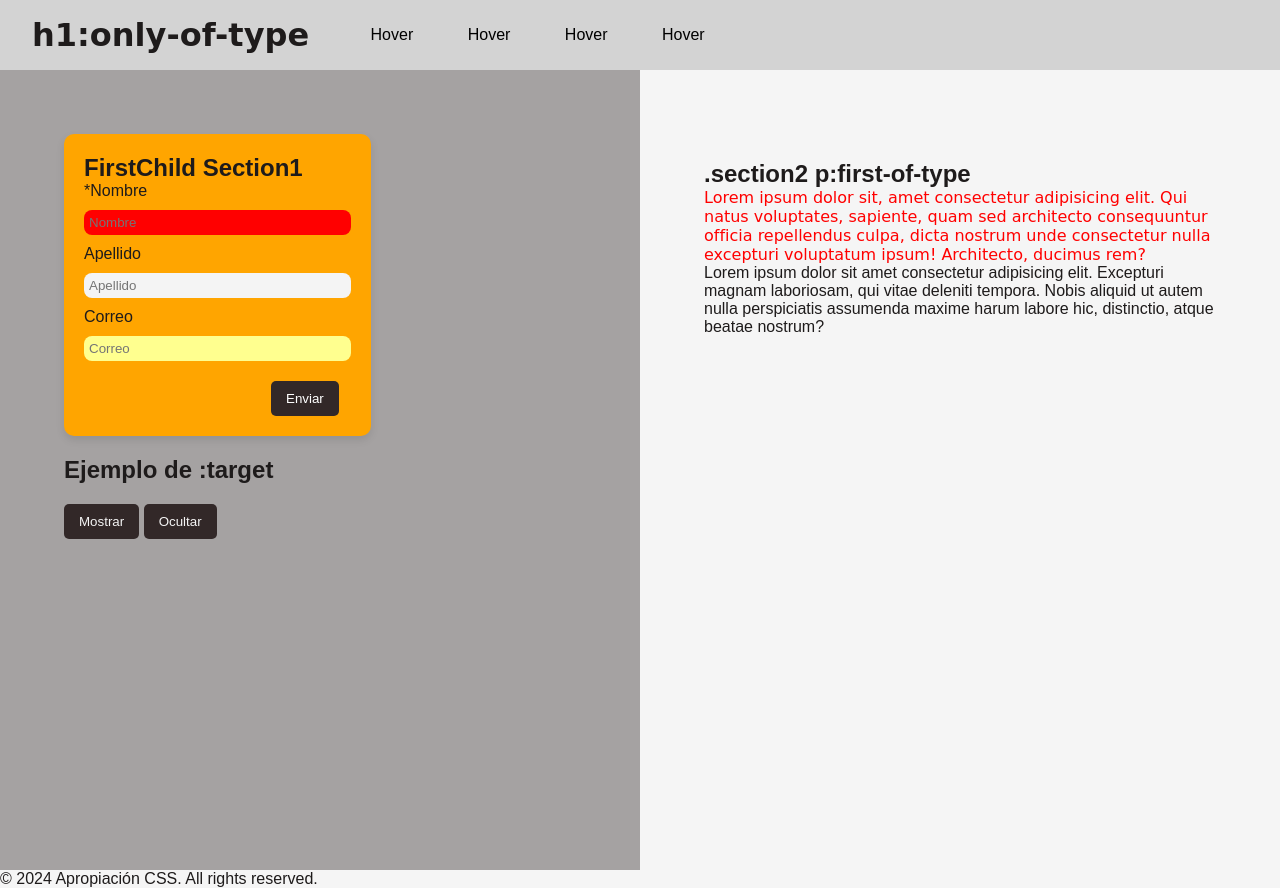
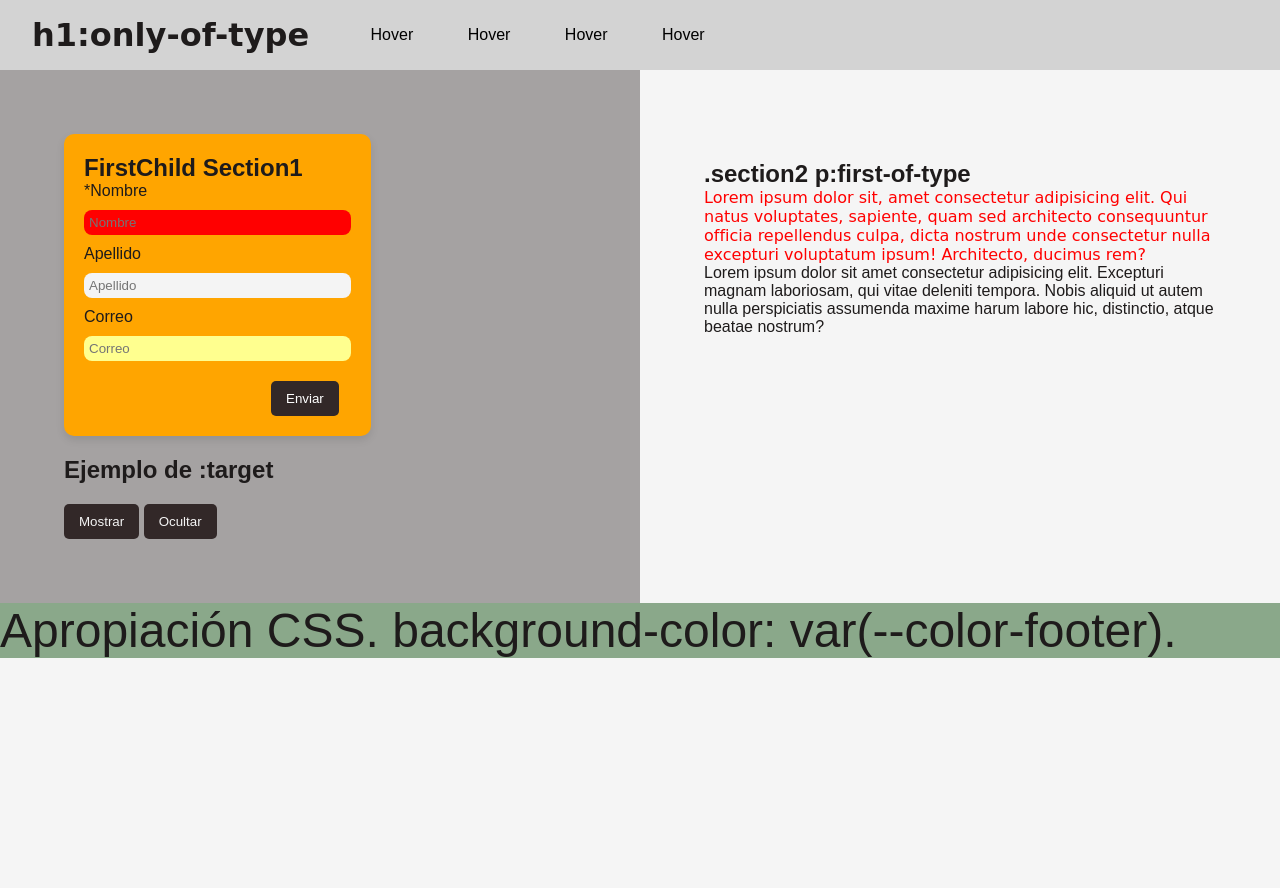
Before and after one commit to jdmartinezrs/apropiacionCSS, a plain HTML site: page apropiacionCSS/index.html in a window 1280 px wide. After the commit the page ends 800 px from the top, so only its background shows below. Drawn offline with Linux system fonts and the light colour scheme; a web font is replaced by a local one.

Commit message:
feat: :construction: Proceso

```diff
--- a/apropiacionCSS/index.html
+++ b/apropiacionCSS/index.html
@@ -7,6 +7,7 @@
     <link rel="stylesheet" href="styles/header.css" />
     <link rel="stylesheet" href="styles/section1.css" />
     <link rel="stylesheet" href="styles/section2.css">
+    <link rel="stylesheet" href="styles/footer.css">
   </head>
   <body>
     <header>
@@ -72,7 +73,7 @@
       </section>
     </main>
     <footer>
-      <p>&copy; 2024 Apropiación CSS. All rights reserved.</p>
+      <p> Apropiación CSS. background-color: var(--color-footer).</p>
     </footer>
   </body>
 </html>
--- /dev/null
+++ b/apropiacionCSS/styles/footer.css
@@ -0,0 +1,9 @@
+@import url("variables.css");
+
+footer{
+    background-color: var(--color-footer);
+    width: 100%;
+    height: 20%;
+    color: #f5f5f5;
+    font-size: 3rem;
+}
--- a/apropiacionCSS/styles/section1.css
+++ b/apropiacionCSS/styles/section1.css
@@ -32,7 +32,7 @@ body{
 .section1{
     padding: 5% ;
     width: 50%;
-    height: 100vh;
+    height: 80%;
     background-color: #a5a2a2;
     position: relative;
 }
--- a/apropiacionCSS/styles/variables.css
+++ b/apropiacionCSS/styles/variables.css
@@ -1,3 +1,5 @@
-:root{
 
+
+:root {
+  --color-footer: rgb(138, 168, 138);
 }
```
